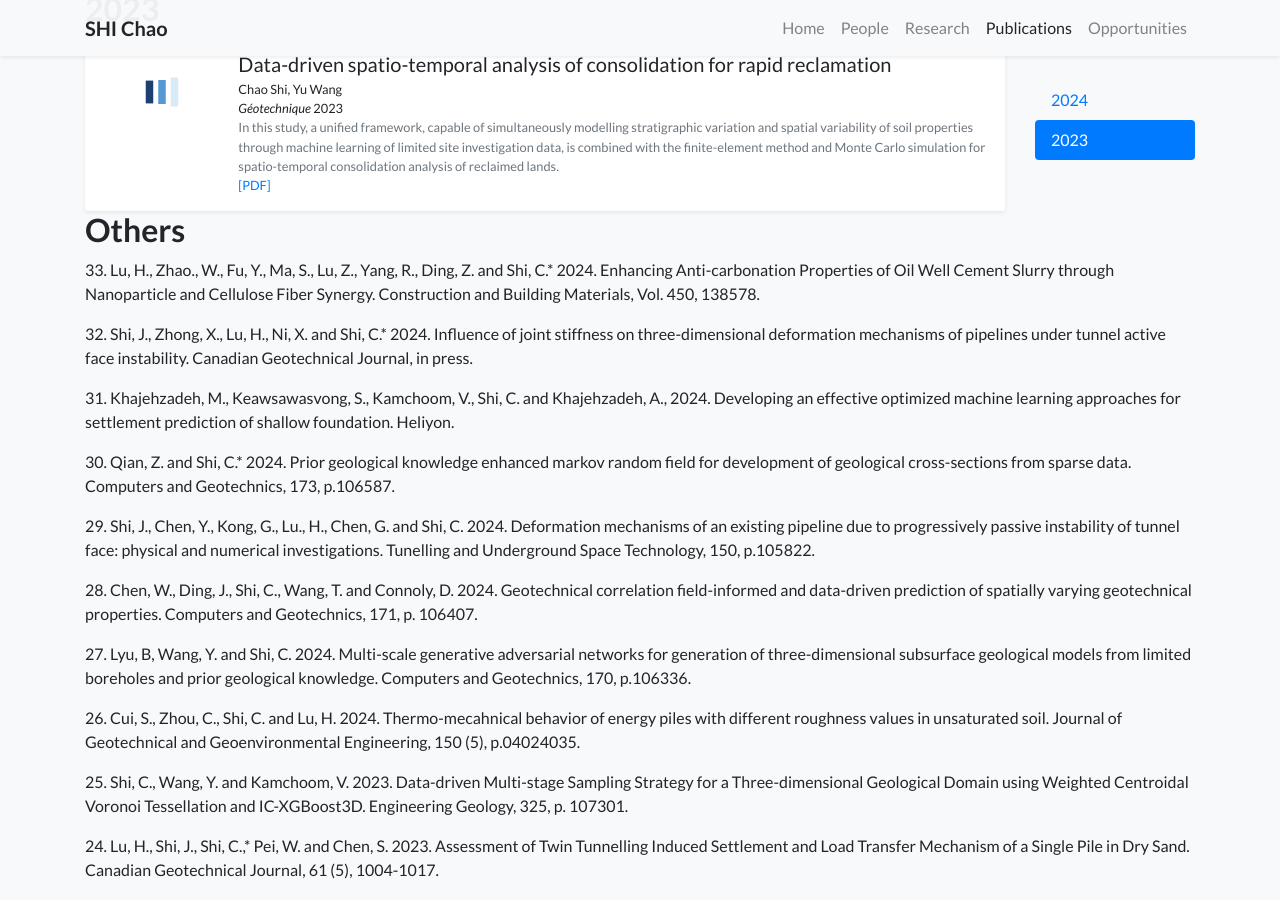
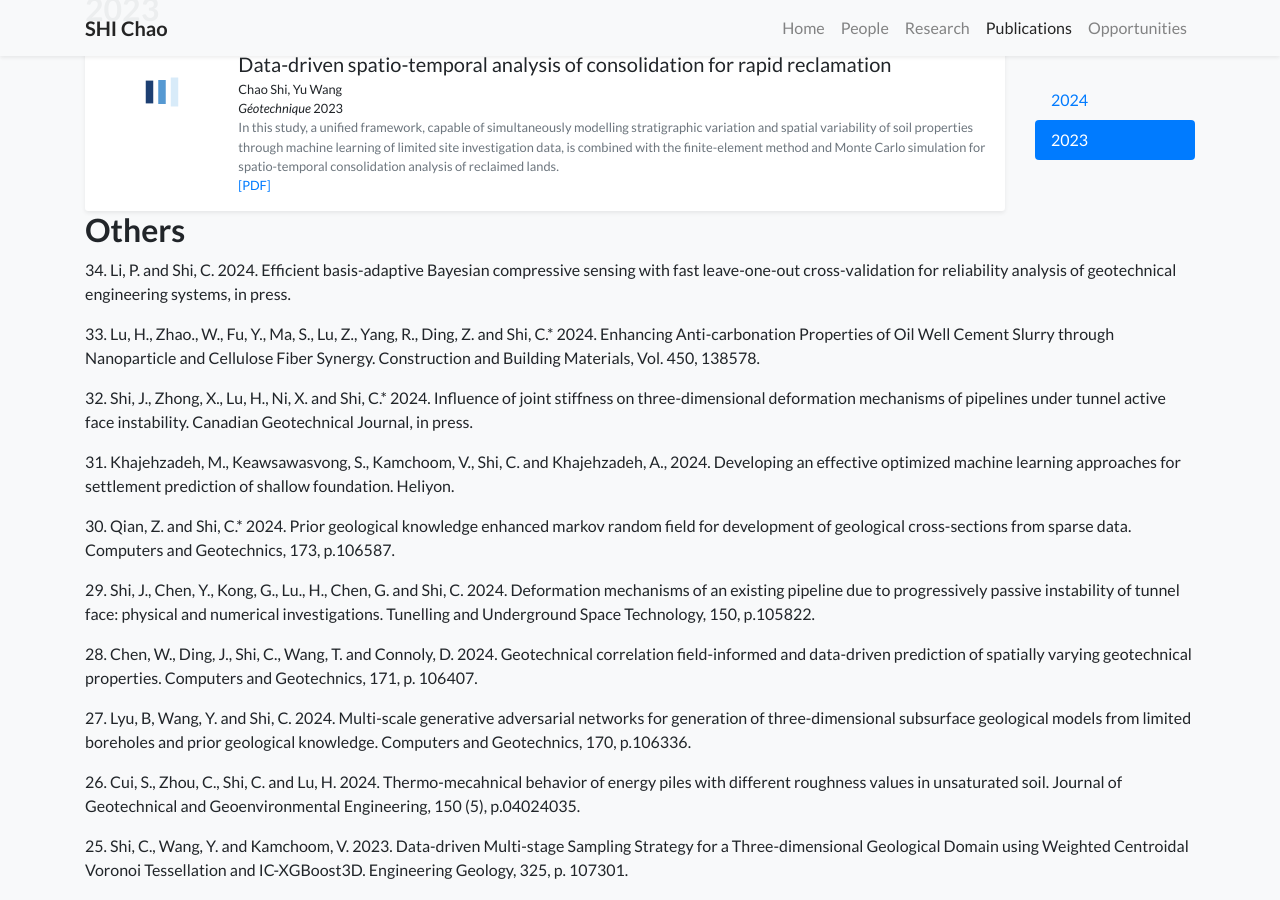
Before and after one commit to ShiChaoGeo/ShiChaoGeo.github.io, a Jekyll site: the page built from publications.html, in a window 1280 px wide and 900 px high, scrolled down 584 px. Built offline with Jekyll 4.4.1, drawn with Linux system fonts in a browser that asks for light colours; nearby versions of some CDN libraries; a style sheet for code colours, icons or effects is not loaded.

Commit message:
Update publications.html

```diff
--- a/publications.html
+++ b/publications.html
@@ -32,7 +32,7 @@
 </div>
 
 <h2> Others </h2>
-
+<p>34. Li, P. and Shi, C. 2024. Efficient basis-adaptive Bayesian compressive sensing with fast leave-one-out cross-validation for reliability analysis of geotechnical engineering systems, in press.</p>
 <p>33. Lu, H., Zhao., W., Fu, Y., Ma, S., Lu, Z., Yang, R., Ding, Z. and Shi, C.* 2024. Enhancing Anti-carbonation Properties of Oil Well Cement Slurry through Nanoparticle and Cellulose Fiber Synergy. Construction and Building Materials, Vol. 450, 138578.</p>
 <p>32. Shi, J., Zhong, X., Lu, H., Ni, X. and Shi, C.* 2024. Influence of joint stiffness on three-dimensional deformation mechanisms of pipelines under tunnel active face instability. Canadian Geotechnical Journal, in press.</p>
 <p>31. Khajehzadeh, M., Keawsawasvong, S., Kamchoom, V., Shi, C. and Khajehzadeh, A., 2024. Developing an effective optimized machine learning approaches for settlement prediction of shallow foundation. Heliyon. </p>
```
